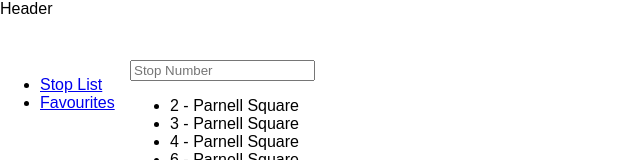
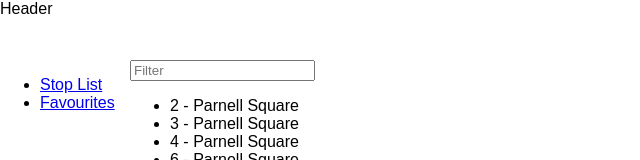
Before and after one commit to rodu/dublin-probus, a React (Create React App) app: page /stop-list in a window 1280 px wide. Shown: the top 160 px of the page, without its empty margins (0-640 px from the left). Built offline with nearby package versions, Linux system fonts and the light colour scheme.

Commit message:
Adds filtering to loaded stops list

```diff
--- a/src/components/StopList.js
+++ b/src/components/StopList.js
@@ -1,28 +1,45 @@
 import React, { Component } from 'react';
 
 import { stopListService } from '../services/StopListService';
+
+const filterByValue = function (stopItem) {
+  return (
+    this.expr.test(stopItem.fullname) || this.expr.test(stopItem.displaystopid)
+  );
+};
 
 export class StopList extends Component {
   constructor(props) {
     super(props);
 
     this.state = {
-      stopList: []
+      stopList: [],
+      stopListFiltered: []
     };
+
   }
 
   componentDidMount() {
     stopListService.get().then((stopList) => {
-      this.setState({ stopList })
+      this.setState({ stopList, stopListFiltered: stopList })
     });
+  }
+
+  filterStops(event) {
+    this.setState({
+      stopListFiltered: this.state.stopList.filter(
+        filterByValue,
+        { expr: new RegExp(event.target.value, 'i') }
+      )
+    })
   }
 
   render() {
     return (
       <div id="stops-list" className="tab">
-        <input type="text" placeholder="Stop Number" />
+        <input type="text" placeholder="Filter" onChange={this.filterStops.bind(this)} />
         <ul>
-          {this.state.stopList.map((stop) => {
+          {this.state.stopListFiltered.map((stop) => {
             return <li key={stop.stopid}>{stop.displaystopid} - {stop.fullname}</li>;
           })}
         </ul>
```
